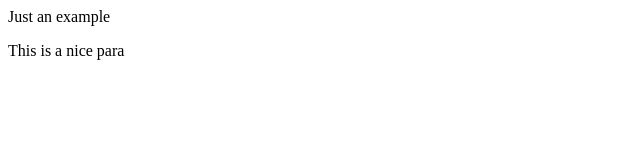
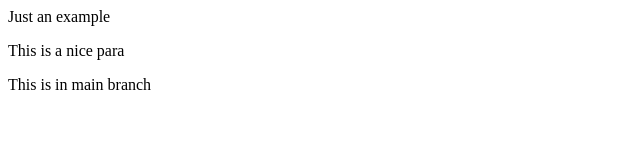
Before and after one commit to sarath-mutnuru/my-demo-repo, a plain HTML site: page index.html in a window 1280 px wide. Shown: the whole page, without its empty margins (0-640 px from the left). Drawn offline with Linux system fonts and the light colour scheme.

Commit message:
redoing the changes

```diff
--- a/index.html
+++ b/index.html
@@ -7,5 +7,6 @@
 <body>
 	<div> Just an example</div>
 	<p> This is a nice para</p>
+	<p> This is in main branch</p>
 </body>
 </html>
```
Also changed, not shown: 1 other file.
